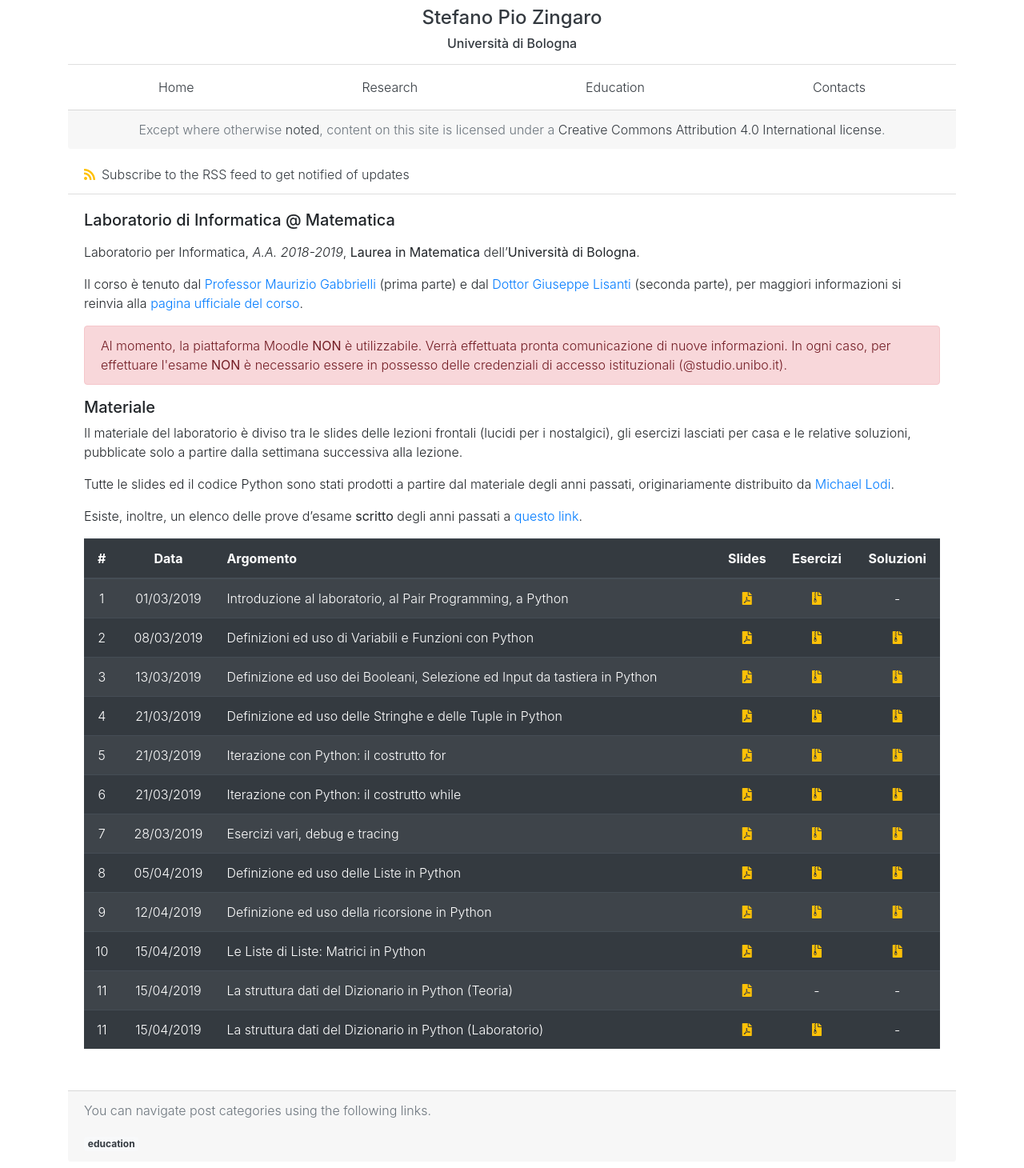
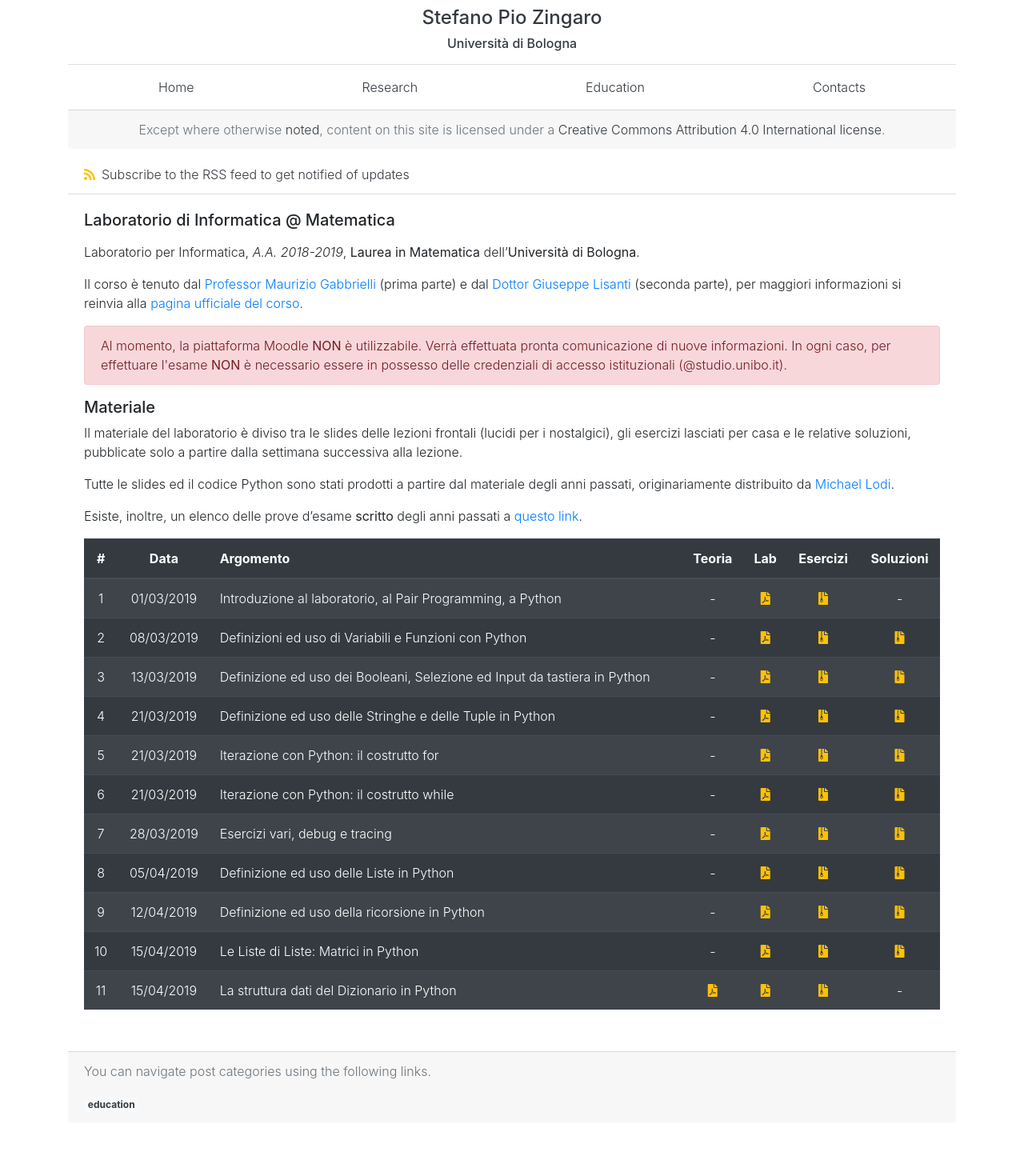
Before and after one commit to saltgz/saltgz.github.io, a Jekyll site: the page built from _posts/2019-05-01-info-mat.md, in a window 1280 px wide. Shown: the whole page at 80% size. Built offline with Jekyll 4.4.1, drawn with Linux system fonts in a browser that asks for light colours; nearby versions of some CDN libraries; after the commit the page ends 1411 px from its top, so only the background shows below that.

Commit message:
update minor fix

```diff
--- a/_posts/2019-05-01-info-mat.md
+++ b/_posts/2019-05-01-info-mat.md
@@ -44,17 +44,16 @@
 Esiste, inoltre, un elenco delle prove d'esame **scritto** degli anni passati a
 [questo link](http://www.cs.unibo.it/~martini/MATH/esami/).
 
-|  #  |    Data    | Argomento                                                                 |                                                      Slides                                                       |                                                      Esercizi                                                      |                                                Soluzioni                                                 |
-| :-: | :--------: | ------------------------------------------------------------------------- | :---------------------------------------------------------------------------------------------------------------: | :----------------------------------------------------------------------------------------------------------------: | :------------------------------------------------------------------------------------------------------: |
-|  1  | 01/03/2019 | Introduzione al laboratorio, al Pair Programming, a Python                |      [<i class="fas fa-file-pdf" title="PDF"></i>]({{ "/assets/teaching/slides/python/001_Introduzioni.pdf"       |                                             prepend: site.baseurl }})                                              | [<i class="fas fa-file-archive" title="ZIP"></i>]({{ "/assets/teaching/esercizi/python/001_Esercizi.zip" | prepend: site.baseurl }}) | - |
-|  2  | 08/03/2019 | Definizioni ed uso di Variabili e Funzioni con Python                     |    [<i class="fas fa-file-pdf" title="PDF"></i>]({{ "/assets/teaching/slides/python/002_Definizioni_Base.pdf"     |                                             prepend: site.baseurl }})                                              | [<i class="fas fa-file-archive" title="ZIP"></i>]({{ "/assets/teaching/esercizi/python/002_Esercizi.zip" | prepend: site.baseurl }}) | [<i class="fas fa-file-archive" title="ZIP"></i>]({{ "/assets/teaching/esercizi/python/soluzioni/002_Soluzioni.zip" | prepend: site.baseurl }}) |
-|  3  | 13/03/2019 | Definizione ed uso dei Booleani, Selezione ed Input da tastiera in Python |       [<i class="fas fa-file-pdf" title="PDF"></i>]({{ "/assets/teaching/slides/python/003_Condizioni.pdf"        |                                             prepend: site.baseurl }})                                              | [<i class="fas fa-file-archive" title="ZIP"></i>]({{ "/assets/teaching/esercizi/python/003_Esercizi.zip" | prepend: site.baseurl }}) | [<i class="fas fa-file-archive" title="ZIP"></i>]({{ "/assets/teaching/esercizi/python/soluzioni/003_Soluzioni.zip" | prepend: site.baseurl }}) |
-|  4  | 21/03/2019 | Definizione ed uso delle Stringhe e delle Tuple in Python                 |     [<i class="fas fa-file-pdf" title="PDF"></i>]({{ "/assets/teaching/slides/python/004_Stringhe_Tuple.pdf"      |                                             prepend: site.baseurl }})                                              | [<i class="fas fa-file-archive" title="ZIP"></i>]({{ "/assets/teaching/esercizi/python/004_Esercizi.zip" | prepend: site.baseurl }}) | [<i class="fas fa-file-archive" title="ZIP"></i>]({{ "/assets/teaching/esercizi/python/soluzioni/004_Soluzioni.zip" | prepend: site.baseurl }}) |
-|  5  | 21/03/2019 | Iterazione con Python: il costrutto for                                   |          [<i class="fas fa-file-pdf" title="PDF"></i>]({{ "/assets/teaching/slides/python/005_Cicli.pdf"          |                                             prepend: site.baseurl }})                                              | [<i class="fas fa-file-archive" title="ZIP"></i>]({{ "/assets/teaching/esercizi/python/005_Esercizi.zip" | prepend: site.baseurl }}) | [<i class="fas fa-file-archive" title="ZIP"></i>]({{ "/assets/teaching/esercizi/python/soluzioni/005_Soluzioni.zip" | prepend: site.baseurl }}) |
-|  6  | 21/03/2019 | Iterazione con Python: il costrutto while                                 |          [<i class="fas fa-file-pdf" title="PDF"></i>]({{ "/assets/teaching/slides/python/006_While.pdf"          |                                             prepend: site.baseurl }})                                              | [<i class="fas fa-file-archive" title="ZIP"></i>]({{ "/assets/teaching/esercizi/python/006_Esercizi.zip" | prepend: site.baseurl }}) | [<i class="fas fa-file-archive" title="ZIP"></i>]({{ "/assets/teaching/esercizi/python/soluzioni/006_Soluzioni.zip" | prepend: site.baseurl }}) |
-|  7  | 28/03/2019 | Esercizi vari, debug e tracing                                            |          [<i class="fas fa-file-pdf" title="PDF"></i>]({{ "/assets/teaching/slides/python/007_Debug.pdf"          |                                             prepend: site.baseurl }})                                              | [<i class="fas fa-file-archive" title="ZIP"></i>]({{ "/assets/teaching/esercizi/python/007_Esercizi.zip" | prepend: site.baseurl }}) | [<i class="fas fa-file-archive" title="ZIP"></i>]({{ "/assets/teaching/esercizi/python/soluzioni/007_Soluzioni.zip" | prepend: site.baseurl }}) |
-|  8  | 05/04/2019 | Definizione ed uso delle Liste in Python                                  |          [<i class="fas fa-file-pdf" title="PDF"></i>]({{ "/assets/teaching/slides/python/008_Liste.pdf"          |                                             prepend: site.baseurl }})                                              | [<i class="fas fa-file-archive" title="ZIP"></i>]({{ "/assets/teaching/esercizi/python/008_Esercizi.zip" | prepend: site.baseurl }}) | [<i class="fas fa-file-archive" title="ZIP"></i>]({{ "/assets/teaching/esercizi/python/soluzioni/008_Soluzioni.zip" | prepend: site.baseurl }}) |
-|  9  | 12/04/2019 | Definizione ed uso della ricorsione in Python                             |       [<i class="fas fa-file-pdf" title="PDF"></i>]({{ "/assets/teaching/slides/python/009_Ricorsione.pdf"        |                                             prepend: site.baseurl }})                                              | [<i class="fas fa-file-archive" title="ZIP"></i>]({{ "/assets/teaching/esercizi/python/009_Esercizi.zip" | prepend: site.baseurl }}) | [<i class="fas fa-file-archive" title="ZIP"></i>]({{ "/assets/teaching/esercizi/python/soluzioni/009_Soluzioni.zip" | prepend: site.baseurl }}) |
-| 10  | 15/04/2019 | Le Liste di Liste: Matrici in Python                                      |         [<i class="fas fa-file-pdf" title="PDF"></i>]({{ "/assets/teaching/slides/python/010_Matrici.pdf"         |                                             prepend: site.baseurl }})                                              | [<i class="fas fa-file-archive" title="ZIP"></i>]({{ "/assets/teaching/esercizi/python/010_Esercizi.zip" | prepend: site.baseurl }}) | [<i class="fas fa-file-archive" title="ZIP"></i>]({{ "/assets/teaching/esercizi/python/soluzioni/010_Soluzioni.zip" | prepend: site.baseurl }}) |
-| 11  | 15/04/2019 | La struttura dati del Dizionario in Python (Teoria)                       | [<i class="fas fa-file-pdf" title="PDF"></i>](https://drive.google.com/open?id=1lt2F0-ztMxLPxUiZcqdcZ6KKIQtdue9y) |                                                         -                                                          |                                                    -                                                     |
-| 11  | 15/04/2019 | La struttura dati del Dizionario in Python (Laboratorio)                  |      [<i class="fas fa-file-pdf" title="PDF"></i>](https://www.dropbox.com/s/l9euij57ka25rfj/Lab11.pdf?dl=0)      | [<i class="fas fa-file-archive" title="ZIP"></i>](https://www.dropbox.com/s/7iu73yuqg16e44f/011_Esercizi.zip?dl=0) |                                                    -                                                     |
+|  #  |    Data    | Argomento                                                                 |                                                      Teoria | Lab                                                       |                                                      Esercizi                                                      |                                                Soluzioni                                                 |
+| :-: | :--------: | ------------------------------------------------------------------------- | :---------------------------------------------------------------------------------------------------------------: | :----------------------------------------------------------------------------------------------------------------: | :------------------------------------------------------------------------------------------------------: | :--:|
+|  1  | 01/03/2019 | Introduzione al laboratorio, al Pair Programming, a Python    | -             |      [<i class="fas fa-file-pdf" title="PDF"></i>]({{ "/assets/teaching/slides/python/001_Introduzioni.pdf"       |                                             prepend: site.baseurl }})                                              | [<i class="fas fa-file-archive" title="ZIP"></i>]({{ "/assets/teaching/esercizi/python/001_Esercizi.zip" | prepend: site.baseurl }}) | - |
+|  2  | 08/03/2019 | Definizioni ed uso di Variabili e Funzioni con Python              | -        |    [<i class="fas fa-file-pdf" title="PDF"></i>]({{ "/assets/teaching/slides/python/002_Definizioni_Base.pdf"     |                                             prepend: site.baseurl }})                                              | [<i class="fas fa-file-archive" title="ZIP"></i>]({{ "/assets/teaching/esercizi/python/002_Esercizi.zip" | prepend: site.baseurl }}) | [<i class="fas fa-file-archive" title="ZIP"></i>]({{ "/assets/teaching/esercizi/python/soluzioni/002_Soluzioni.zip" | prepend: site.baseurl }}) |
+|  3  | 13/03/2019 | Definizione ed uso dei Booleani, Selezione ed Input da tastiera in Python | - |       [<i class="fas fa-file-pdf" title="PDF"></i>]({{ "/assets/teaching/slides/python/003_Condizioni.pdf"        |                                             prepend: site.baseurl }})                                              | [<i class="fas fa-file-archive" title="ZIP"></i>]({{ "/assets/teaching/esercizi/python/003_Esercizi.zip" | prepend: site.baseurl }}) | [<i class="fas fa-file-archive" title="ZIP"></i>]({{ "/assets/teaching/esercizi/python/soluzioni/003_Soluzioni.zip" | prepend: site.baseurl }}) |
+|  4  | 21/03/2019 | Definizione ed uso delle Stringhe e delle Tuple in Python      | -            |     [<i class="fas fa-file-pdf" title="PDF"></i>]({{ "/assets/teaching/slides/python/004_Stringhe_Tuple.pdf"      |                                             prepend: site.baseurl }})                                              | [<i class="fas fa-file-archive" title="ZIP"></i>]({{ "/assets/teaching/esercizi/python/004_Esercizi.zip" | prepend: site.baseurl }}) | [<i class="fas fa-file-archive" title="ZIP"></i>]({{ "/assets/teaching/esercizi/python/soluzioni/004_Soluzioni.zip" | prepend: site.baseurl }}) |
+|  5  | 21/03/2019 | Iterazione con Python: il costrutto for                       | -             |          [<i class="fas fa-file-pdf" title="PDF"></i>]({{ "/assets/teaching/slides/python/005_Cicli.pdf"          |                                             prepend: site.baseurl }})                                              | [<i class="fas fa-file-archive" title="ZIP"></i>]({{ "/assets/teaching/esercizi/python/005_Esercizi.zip" | prepend: site.baseurl }}) | [<i class="fas fa-file-archive" title="ZIP"></i>]({{ "/assets/teaching/esercizi/python/soluzioni/005_Soluzioni.zip" | prepend: site.baseurl }}) |
+|  6  | 21/03/2019 | Iterazione con Python: il costrutto while                    | -              |          [<i class="fas fa-file-pdf" title="PDF"></i>]({{ "/assets/teaching/slides/python/006_While.pdf"          |                                             prepend: site.baseurl }})                                              | [<i class="fas fa-file-archive" title="ZIP"></i>]({{ "/assets/teaching/esercizi/python/006_Esercizi.zip" | prepend: site.baseurl }}) | [<i class="fas fa-file-archive" title="ZIP"></i>]({{ "/assets/teaching/esercizi/python/soluzioni/006_Soluzioni.zip" | prepend: site.baseurl }}) |
+|  7  | 28/03/2019 | Esercizi vari, debug e tracing                               | -              |          [<i class="fas fa-file-pdf" title="PDF"></i>]({{ "/assets/teaching/slides/python/007_Debug.pdf"          |                                             prepend: site.baseurl }})                                              | [<i class="fas fa-file-archive" title="ZIP"></i>]({{ "/assets/teaching/esercizi/python/007_Esercizi.zip" | prepend: site.baseurl }}) | [<i class="fas fa-file-archive" title="ZIP"></i>]({{ "/assets/teaching/esercizi/python/soluzioni/007_Soluzioni.zip" | prepend: site.baseurl }}) |
+|  8  | 05/04/2019 | Definizione ed uso delle Liste in Python                    | -               |          [<i class="fas fa-file-pdf" title="PDF"></i>]({{ "/assets/teaching/slides/python/008_Liste.pdf"          |                                             prepend: site.baseurl }})                                              | [<i class="fas fa-file-archive" title="ZIP"></i>]({{ "/assets/teaching/esercizi/python/008_Esercizi.zip" | prepend: site.baseurl }}) | [<i class="fas fa-file-archive" title="ZIP"></i>]({{ "/assets/teaching/esercizi/python/soluzioni/008_Soluzioni.zip" | prepend: site.baseurl }}) |
+|  9  | 12/04/2019 | Definizione ed uso della ricorsione in Python               | -               |       [<i class="fas fa-file-pdf" title="PDF"></i>]({{ "/assets/teaching/slides/python/009_Ricorsione.pdf"        |                                             prepend: site.baseurl }})                                              | [<i class="fas fa-file-archive" title="ZIP"></i>]({{ "/assets/teaching/esercizi/python/009_Esercizi.zip" | prepend: site.baseurl }}) | [<i class="fas fa-file-archive" title="ZIP"></i>]({{ "/assets/teaching/esercizi/python/soluzioni/009_Soluzioni.zip" | prepend: site.baseurl }}) |
+| 10  | 15/04/2019 | Le Liste di Liste: Matrici in Python                        | -               |         [<i class="fas fa-file-pdf" title="PDF"></i>]({{ "/assets/teaching/slides/python/010_Matrici.pdf"         |                                             prepend: site.baseurl }})                                              | [<i class="fas fa-file-archive" title="ZIP"></i>]({{ "/assets/teaching/esercizi/python/010_Esercizi.zip" | prepend: site.baseurl }}) | [<i class="fas fa-file-archive" title="ZIP"></i>]({{ "/assets/teaching/esercizi/python/soluzioni/010_Soluzioni.zip" | prepend: site.baseurl }}) |
+| 11  | 15/04/2019 | La struttura dati del Dizionario in Python           | [<i class="fas fa-file-pdf" title="PDF"></i>](https://drive.google.com/open?id=1lt2F0-ztMxLPxUiZcqdcZ6KKIQtdue9y)       |      [<i class="fas fa-file-pdf" title="PDF"></i>](https://www.dropbox.com/s/l9euij57ka25rfj/Lab11.pdf?dl=0)      | [<i class="fas fa-file-archive" title="ZIP"></i>](https://www.dropbox.com/s/7iu73yuqg16e44f/011_Esercizi.zip?dl=0) |                                                    -                                                     |
```
